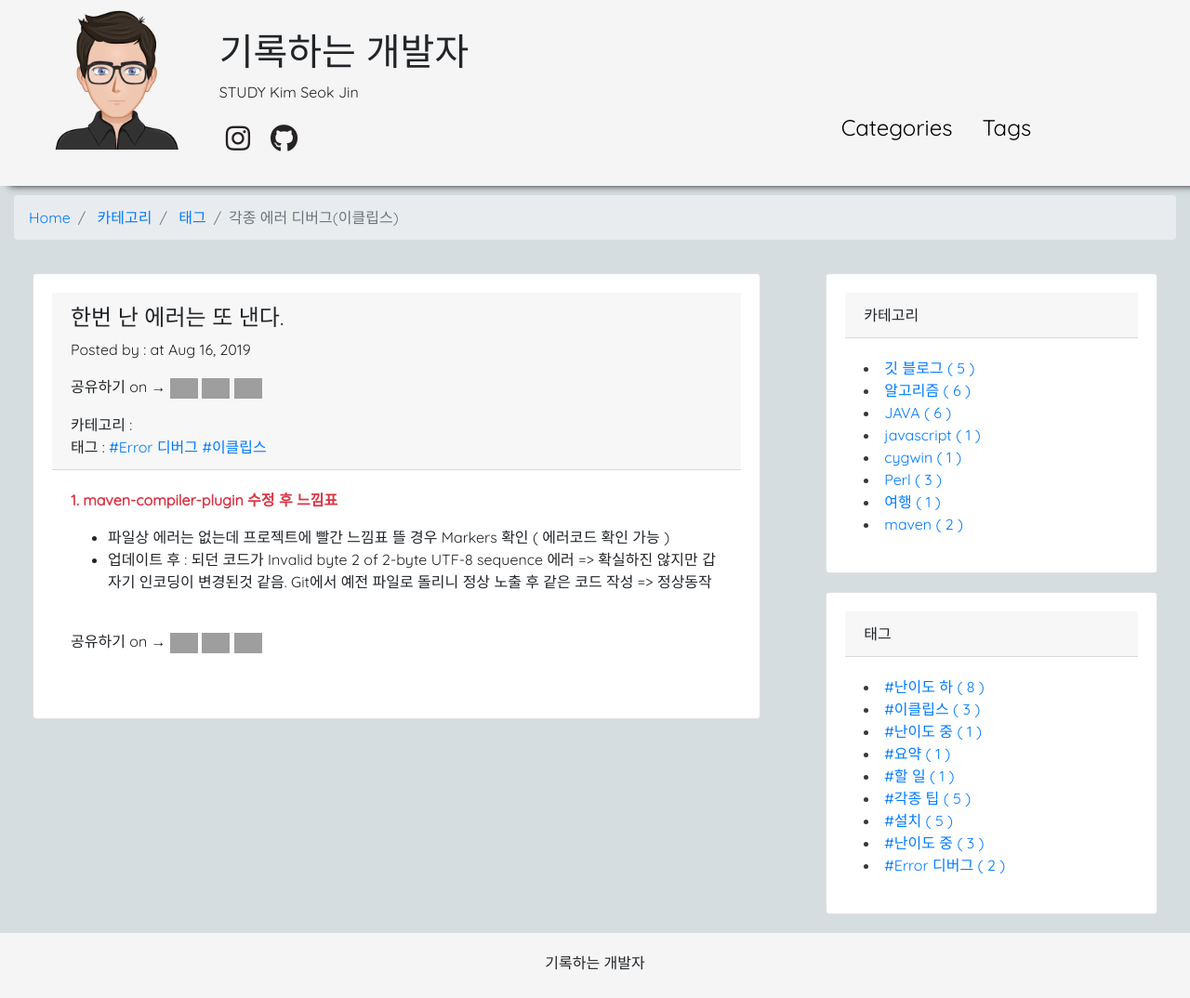
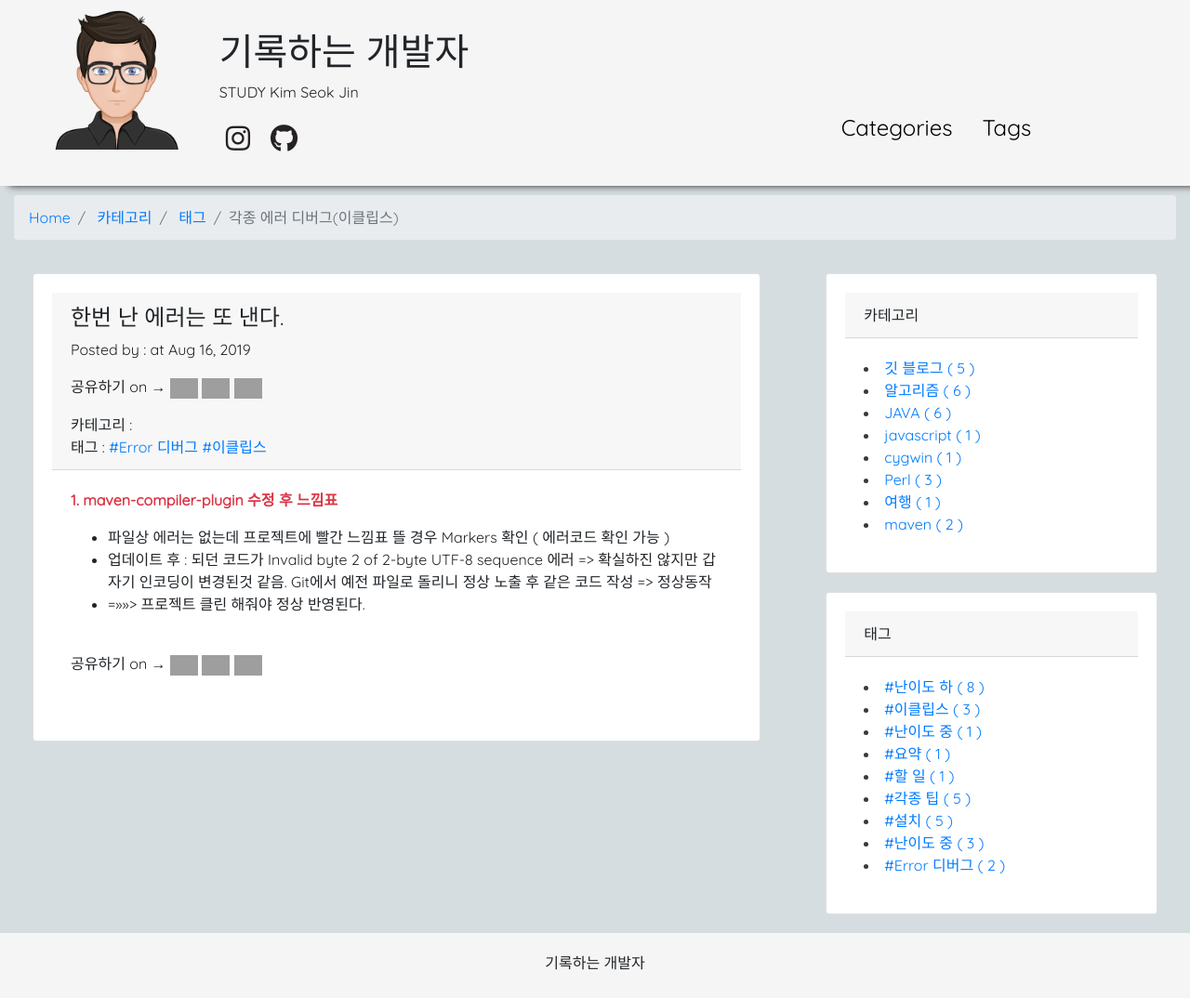
Before and after one commit to 7271kim/7271kim.github.com, a Jekyll site: the page built from _posts/error/2019-08-16-eclispe.md, in a window 1280 px wide. Shown: the whole page at 93% size. Built offline with Jekyll 4.4.1, drawn with Linux system fonts in a browser that asks for light colours; nearby versions of some CDN libraries; a script that is not in the unit is left out; comment, search, counter and statistics services are not loaded; grey boxes are pictures that could not be loaded.

Commit message:
디테일  추가

```diff
--- a/_posts/error/2019-08-16-eclispe.md
+++ b/_posts/error/2019-08-16-eclispe.md
@@ -11,3 +11,4 @@ thumbnail: posts/icon-error.png
  - 파일상 에러는 없는데 프로젝트에 빨간 느낌표 뜰 경우 Markers 확인 ( 에러코드 확인 가능 )
  - 업데이트 후 : 되던 코드가 Invalid byte 2 of 2-byte UTF-8 sequence 에러 => 확실하진 않지만 갑자기 인코딩이 변경된것 같음. Git에서
  예전 파일로 돌리니 정상 노출 후 같은 코드 작성 => 정상동작
+ - =>>>>> 프로젝트 클린 해줘야 정상 반영된다.
```
